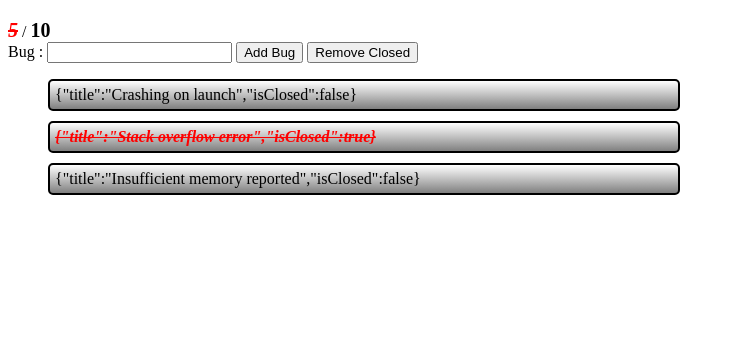
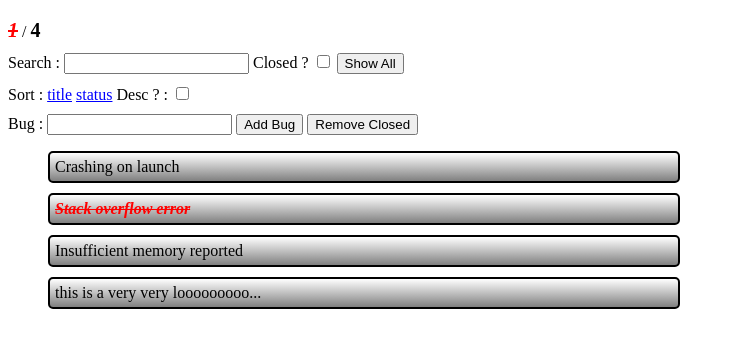
Before and after one commit to rupakc/Adobe-Angular-Jun-2015, a plain HTML site: page Day-02/07-BugTracker/index.html in a window 1280 px wide. Shown: the part 61-408 px from the top of the page, without its empty margins (0-735 px from the left). Drawn offline with Linux system fonts and the light colour scheme.

Commit message:
Searching & Filtering

```diff
--- a/Day-02/07-BugTracker/index.html
+++ b/Day-02/07-BugTracker/index.html
@@ -26,17 +26,25 @@
             font-size: 15pt;
             font-weight: bold;
         }
+        div {
+            margin-bottom: 10px;
+        }
+        .sort span{
+            text-decoration: underline;
+            cursor: pointer;
+            color : blue;
+        }
     </style>
     <script src="angular.min.js"></script>
     <script>
     /*
     Use cases :
         1. List the bugs - done
-        2. Add a new bug
-        3. Toggle the 'closed' status of the bug
-        4. Remove closed bugs
-        5. Search for a bug
-        6. Sort the bugs
+        2. Add a new bug - done
+        3. Toggle the 'closed' status of the bug - done
+        4. Remove closed bugs - done
+        5. Search for a bug - done
+        6. Sort the bugs - done
         7. Display the creation time
         8. Persist the bugs in the storage (localStorage)
         9. Persist the bugs in the server
@@ -65,6 +73,7 @@
                 {title :"Crashing on launch", isClosed : false},
                 {title :"Stack overflow error", isClosed : true},
                 {title :"Insufficient memory reported", isClosed : false},
+                {title : "this is a very very looooooooooooooooooooooooooong bug", isClosed : false},
             ];
 
             $scope.toggleStatus = function(bug){
@@ -79,6 +88,16 @@
                     }
                 }
             };
+
+            $scope.getClosedCount = function(){
+                return $scope.bugs.filter(function(bug){
+                    return bug.isClosed;
+                }).length;
+            };
+
+            $scope.getFormattedTitle = function(title){
+                return title.length < 30 ? title : title.substr(0,30) + "...";
+            }
         });
     </script>
 </head>
@@ -86,12 +105,25 @@
     <h1>Bug Tracker</h1>
     <div class="content" ng-controller="bugsController">
         <div class="stats">
-            <span class="closed">5</span>
+            <span class="closed">{{getClosedCount()}}</span>
             /
-            <span>10</span>
+            <span>{{bugs.length}}</span>
         </div>
-        <div class="filter"></div>
-        <div class="sort"></div>
+        <div class="filter">
+            <label for="">Search :</label>
+            <input type="text" ng-model="searchBug.title">
+            <label for="">Closed ?</label>
+            <input type="checkbox" ng-model="searchBug.isClosed">
+            <input type="button" value="Show All" ng-click="searchBug.isClosed = undefined">
+
+        </div>
+        <div class="sort">
+            <label for="">Sort :</label>
+            <span ng-click="sortOrder='title'">title</span>
+            <span ng-click="sortOrder='isClosed'">status</span>
+            <label for="">Desc ? :</label>
+            <input type="checkbox" ng-model="descOrder">
+        </div>
         <div class="editor">
             <label for="">Bug :</label>
             <input type="text" ng-model="newBug">
@@ -101,10 +133,10 @@
         <div class="list">
             <ol>
                 <li
-                    ng-repeat="bug in bugs"
+                    ng-repeat="bug in bugs | filter:searchBug | orderBy:sortOrder:descOrder"
                     ng-click="toggleStatus(bug)"
                     ng-class="{closed : bug.isClosed}"
-                >{{bug}}</li>
+                >{{getFormattedTitle(bug.title)}}</li>
             </ol>
         </div>
         </div>
```
